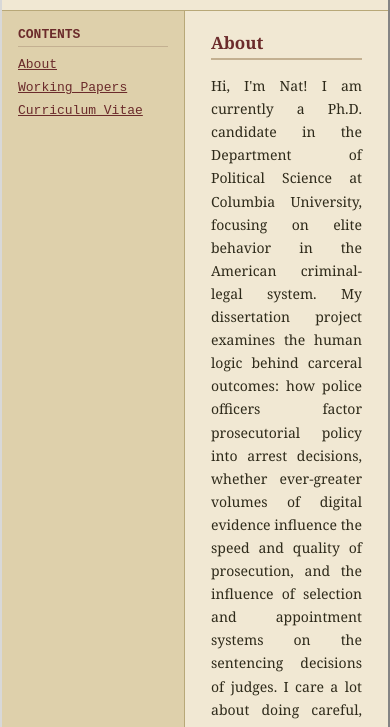
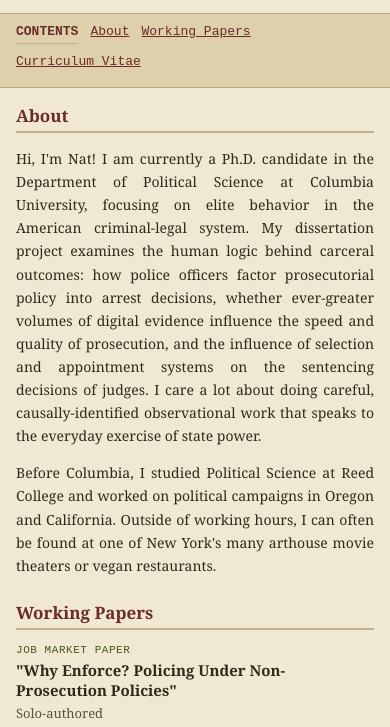
Before and after one commit to natmrubin/academic-website, a plain HTML site: page index.html in a window 390 px wide. Shown: the part 246-973 px from the top of the page. Drawn offline with Linux system fonts and the light colour scheme.

Commit message:
Make site responsive for mobile and desktop
- Sidebar collapses to horizontal nav strip below 620px
- Card goes edge-to-edge on mobile (no side margins/shadow)
- Badge row wraps cleanly on narrow screens

Co-Authored-By: Claude Sonnet 4.6 <noreply@anthropic.com>

```diff
--- a/index.html
+++ b/index.html
@@ -5,14 +5,73 @@
 <meta name="viewport" content="width=device-width, initial-scale=1">
 <title>Nat Rubin</title>
 <style>
-  body { margin: 0; }
+  body { margin: 0; background: #8f8558; }
   a:visited { filter: brightness(0.85); }
+
+  .card {
+    font-family: Georgia, 'Times New Roman', serif;
+    color: #2e2a1a;
+    max-width: 760px;
+    margin: 24px auto;
+    background: #f1e8d3;
+    border: 2px outset #d8d8d8;
+    box-shadow: 3px 3px 8px rgba(0,0,0,0.35);
+  }
+
+  .badges {
+    display: flex;
+    justify-content: center;
+    gap: 14px;
+    font-family: 'Courier New', monospace;
+    font-size: 13px;
+    flex-wrap: wrap;
+  }
+
+  /* Sidebar + content layout */
+  .layout { width: 100%; border-collapse: collapse; }
+  .sidebar {
+    width: 150px;
+    background: #ded0ab;
+    border-right: 1px solid #b8a878;
+    padding: 16px;
+    font-family: 'Courier New', monospace;
+    font-size: 13px;
+    vertical-align: top;
+  }
+  .main-content { padding: 20px 26px; vertical-align: top; }
+
+  @media (max-width: 620px) {
+    .card {
+      margin: 0;
+      border-left: none;
+      border-right: none;
+      box-shadow: none;
+    }
+
+    /* Collapse table layout to stacked blocks */
+    .layout, .layout tbody, .layout tr { display: block; width: 100%; }
+
+    .sidebar {
+      display: block;
+      width: 100%;
+      box-sizing: border-box;
+      border-right: none;
+      border-bottom: 1px solid #b8a878;
+      padding: 10px 16px;
+    }
+
+    /* Turn vertical sidebar nav into a horizontal strip */
+    .sidebar-inner { display: flex; align-items: baseline; gap: 0; flex-wrap: wrap; }
+    .sidebar-heading { margin-right: 12px; margin-bottom: 0; border-bottom: none; padding-bottom: 0; }
+    .sidebar-link { display: inline; margin-bottom: 0; margin-right: 12px; }
+
+    .main-content { display: block; width: 100%; box-sizing: border-box; padding: 16px; }
+  }
 </style>
 </head>
 <body>
 
-<div style="background: #8f8558; min-height: 100%; padding: 1px 0;">
-<div style="font-family: Georgia, 'Times New Roman', serif; color: #2e2a1a; max-width: 760px; margin: 24px auto; background: #f1e8d3; border: 2px outset #d8d8d8; box-shadow: 3px 3px 8px rgba(0,0,0,0.35);">
+<div class="card">
 
   <table width="100%" style="background: #6b2b2b; border-bottom: 4px solid #c3b091;">
     <tr>
@@ -38,21 +97,23 @@
   <div style="text-align: center; padding: 30px 24px 16px; border-bottom: 1px solid #b8a878;">
     <h1 style="font-family: Georgia, 'Times New Roman', serif; font-size: 28px; color: #6b2b2b; margin: 0 0 6px; letter-spacing: 0.02em;">Nat Rubin</h1>
     <div style="font-size: 14px; color: #5a5238; margin-bottom: 10px;">Ph.D. Candidate, Department of Political Science<br>Columbia University</div>
-    <div style="display: flex; justify-content: center; gap: 14px; font-family: 'Courier New', monospace; font-size: 13px;">
+    <div class="badges">
       <span style="background: #6b2b2b; color: #f0e6cc; padding: 5px 12px; border: 2px outset rgba(255,255,255,0.4);">nmr2162 [at] columbia.edu</span>
       <a href="https://github.com/natmrubin" target="_blank" style="background: #6b2b2b; color: #f0e6cc; padding: 5px 12px; border: 2px outset rgba(255,255,255,0.4); text-decoration: none;">github.com/natmrubin</a>
     </div>
   </div>
 
-  <table width="100%" style="border-collapse: collapse;">
-    <tr valign="top">
-      <td width="150" style="background: #ded0ab; border-right: 1px solid #b8a878; padding: 16px; font-family: 'Courier New', monospace; font-size: 13px;">
-        <div style="font-weight: bold; color: #6b2b2b; margin-bottom: 10px; border-bottom: 1px solid #c3b091; padding-bottom: 4px;">CONTENTS</div>
-        <div style="margin-bottom: 8px;"><a href="#about" style="color: #6b2b2b;">About</a></div>
-        <div style="margin-bottom: 8px;"><a href="#papers" style="color: #6b2b2b;">Working Papers</a></div>
-        <div style="margin-bottom: 8px;"><a href="#cv" style="color: #6b2b2b;">Curriculum Vitae</a></div>
+  <table class="layout">
+    <tr>
+      <td class="sidebar">
+        <div class="sidebar-inner">
+          <div class="sidebar-heading" style="font-weight: bold; color: #6b2b2b; margin-bottom: 10px; border-bottom: 1px solid #c3b091; padding-bottom: 4px;">CONTENTS</div>
+          <div class="sidebar-link" style="margin-bottom: 8px;"><a href="#about" style="color: #6b2b2b;">About</a></div>
+          <div class="sidebar-link" style="margin-bottom: 8px;"><a href="#papers" style="color: #6b2b2b;">Working Papers</a></div>
+          <div class="sidebar-link" style="margin-bottom: 8px;"><a href="#cv" style="color: #6b2b2b;">Curriculum Vitae</a></div>
+        </div>
       </td>
-      <td style="padding: 20px 26px;">
+      <td class="main-content">
 
         <h2 id="about" style="font-family: Georgia, 'Times New Roman', serif; font-size: 17px; color: #6b2b2b; border-bottom: 2px solid #c3b091; padding-bottom: 4px; margin-top: 0;">About</h2>
         <p style="font-size: 14px; line-height: 1.65; text-align: justify; margin: 10px 0 14px;">Hi, I'm Nat! I am currently a Ph.D. candidate in the Department of Political Science at Columbia University, focusing on elite behavior in the American criminal-legal system. My dissertation project examines the human logic behind carceral outcomes: how police officers factor prosecutorial policy into arrest decisions, whether ever-greater volumes of digital evidence influence the speed and quality of prosecution, and the influence of selection and appointment systems on the sentencing decisions of judges. I care a lot about doing careful, causally-identified observational work that speaks to the everyday exercise of state power.</p>
@@ -131,7 +192,5 @@
   <div style="background: #6b2b2b; color: #c3b091; font-family: 'Courier New', monospace; font-size: 11px; text-align: center; padding: 10px;">© 2026 Nat Rubin</div>
 
 </div>
-</div>
-
 </body>
 </html>
```
